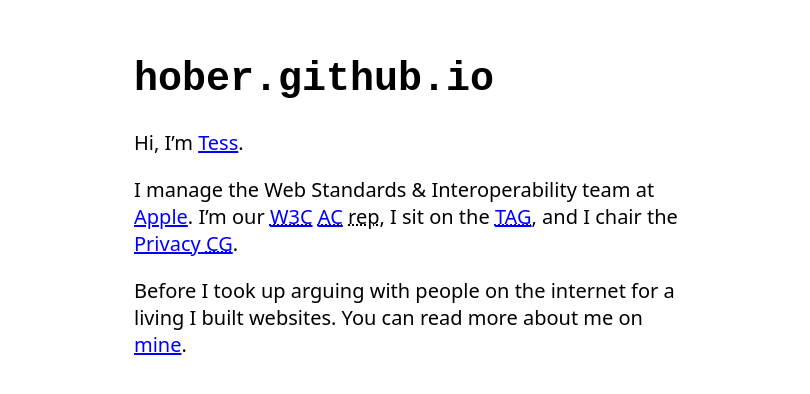
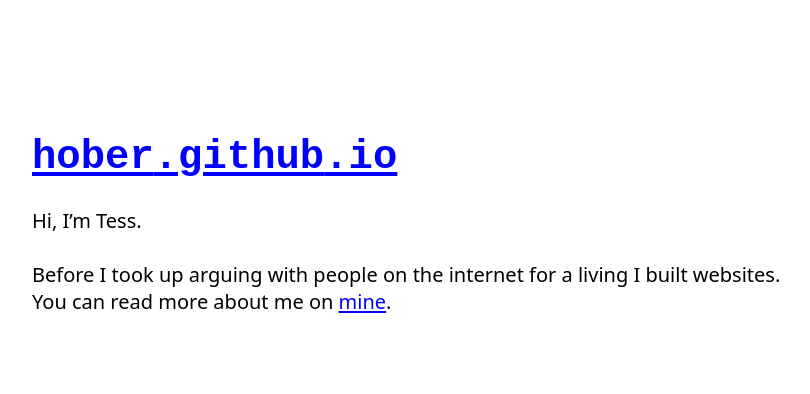
Before and after one commit to hober/hober.github.io, a plain HTML site: page index.html in a window 1280 px wide. Shown: the part 140-534 px from the top of the page, without its empty margins (228-1038 px from the left). Drawn offline with Linux system fonts and the light colour scheme.

Commit message:
Simplify.

```diff
--- a/index.html
+++ b/index.html
@@ -4,18 +4,32 @@
 <meta name="viewport" content="width=device-width">
 <style>
   html {
-    max-width: 50ch;
-    margin: 0 auto;
+    align-content: center;
+    margin-inline: auto;
+    max-width: 40ic;
+    min-height: 90%;
+    padding: 0;
   }
-  @media (min-height: 32rem) {
-    html {
-      padding-top: 8rem;
+  body {
+    margin-trim: block;
+    margin: 0;
+    padding-inline: 1ic;
+  }
+  h1, p {
+    margin-block: 1rlh;
+  }
+  @media (max-width: 46ic) {
+    br {
+      display: none;
     }
   }
 
   html {
+    font-family: system-ui, sans-serif;
+    font-size-adjust: 0.528;
+    font-size-adjust: from-font;
     font-size: 125%;
-    font-family: system-ui, sans-serif;
+    text-underline-position: from-font right;
   }
   code, pre {
     font-family: ui-monospace, monospace;
@@ -23,40 +37,31 @@
   h1 {
     font-family: ui-rounded, system-ui, sans-serif;
   }
+  abbr {
+    text-decoration: none;
+  }
 
   html {
     background: white;
     color: black;
   }
-  :link, :visited {
-    color: blue;
-  }
+  :link    { color: blue;   }
+  :visited { color: purple; }
   @media (prefers-color-scheme: dark) {
     html {
-      background: #111;
+      background: black;
       color: white;
     }
-    :link, :visited {
-        color: #ff6;
-    }
+    :link    { color: yellow; }
+    :visited { color: gold;   }
   }
 </style>
 <title>hober.github.io</title>
+<h1><a href=https://hober.github.io/ rel=bookmark><code>hober<wbr>.github<wbr>.io</code></a></h1>
 
-<h1><code>hober.github.io</code></h1>
-
-<p>Hi, I’m <a href=http://tess.oconnor.cx/ rel=me>Tess</a>.
-
-<p>I manage the Web Standards &amp; Interoperability team at
-<a href=https://www.apple.com/>Apple</a>.
-I’m our
-<a href=https://w3.org><abbr title="World Wide Web Consortium">W3C</abbr></a>
-<a href=https://www.w3.org/wiki/AdvisoryCommittee><abbr title="Advisory Committee">AC</abbr></a>
-<abbr title=representative>rep</abbr>,
-I sit on the
-<a href=https://www.w3.org/2001/tag/><abbr title="Technical Architecture Group">TAG</abbr></a>,
-and I chair the <a href=https://privacycg.github.io>Privacy <abbr title="Community Group">CG</abbr></a>.
+<p>Hi, I’m Tess.
 
 <p>Before I took up
 <span title="ha ha only serious">arguing with people on the internet for a living</span>
-I built websites. You can read more about me on <a href=http://tess.oconnor.cx/>mine</a>.
+I built websites.<br>
+You can read more about me on <a href=http://tess.oconnor.cx/ rel=me>mine</a>.
```
